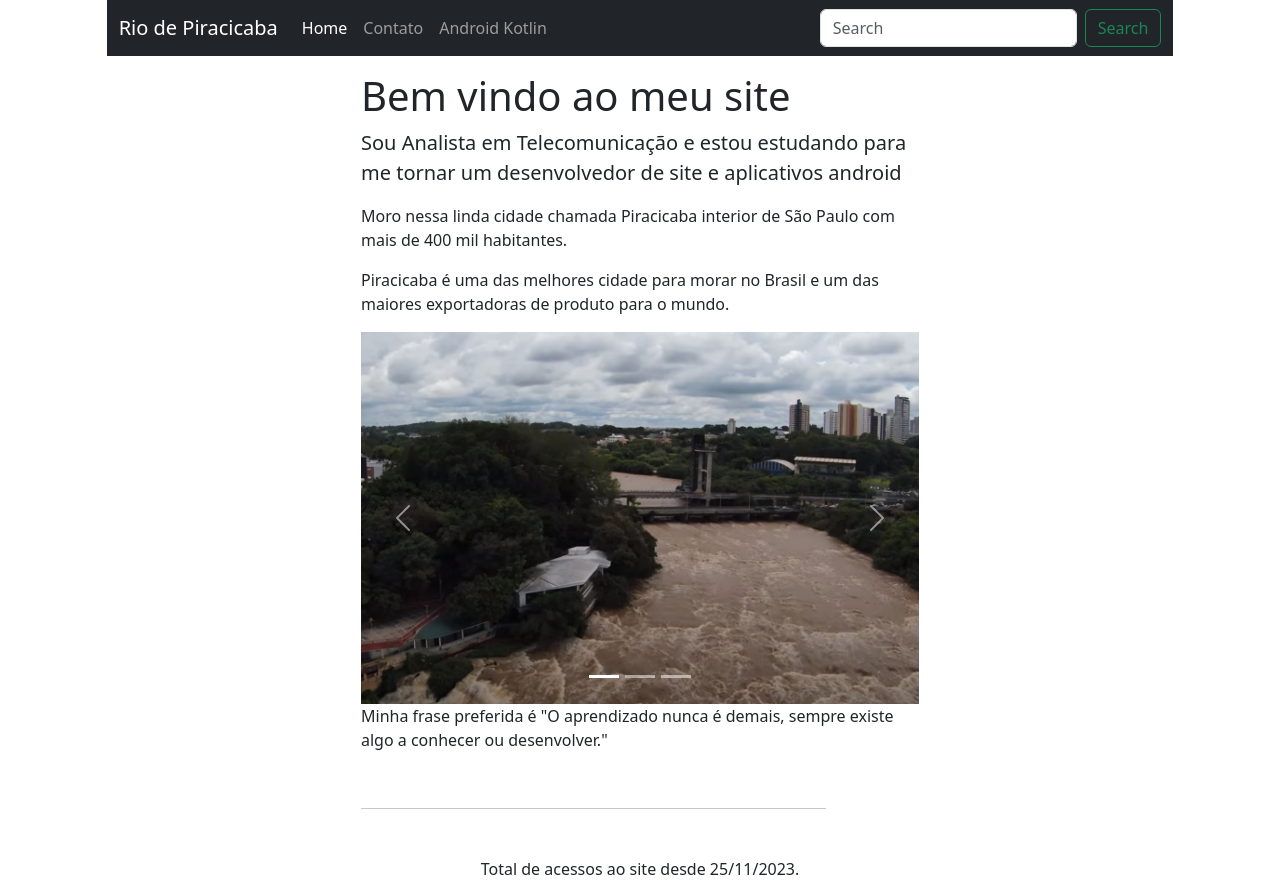
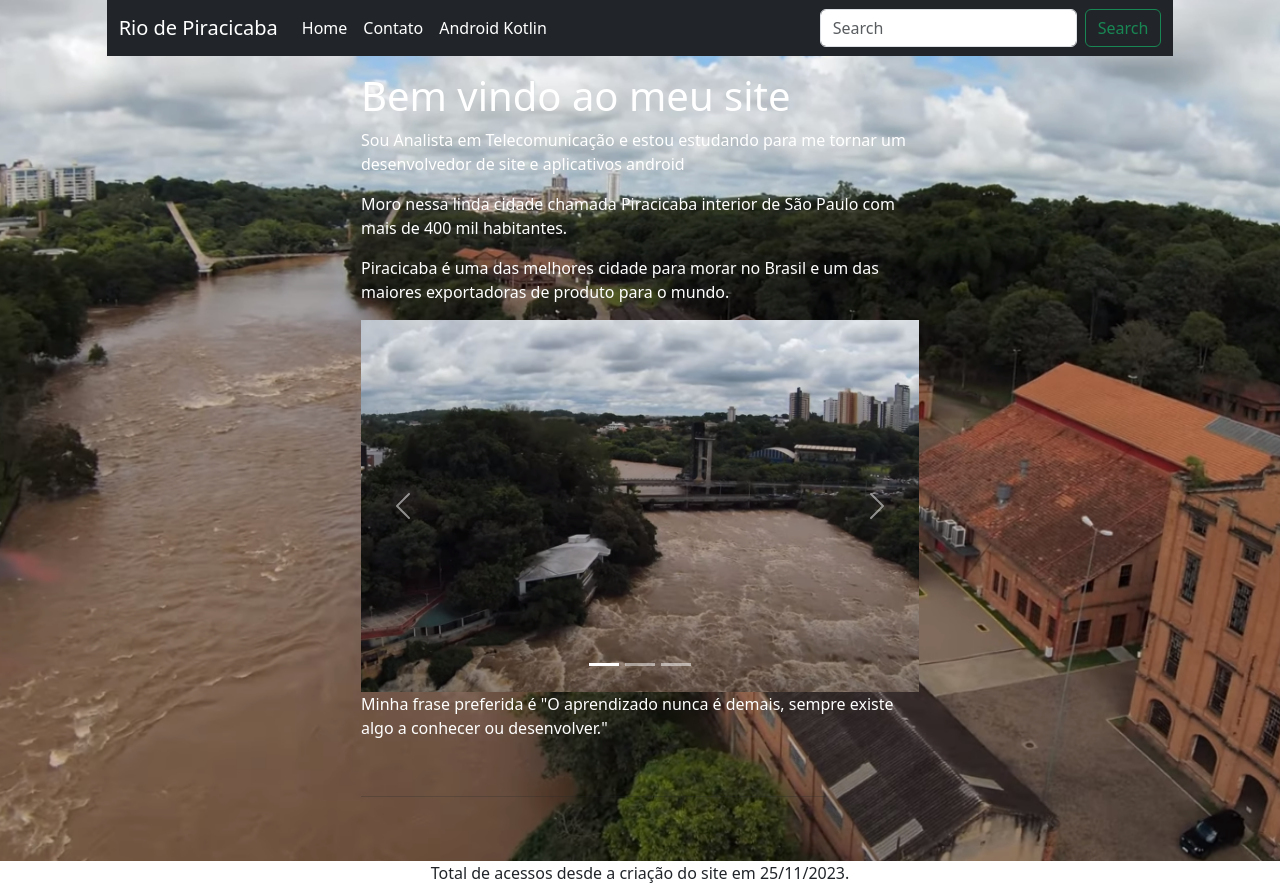
Before and after one commit to jojishimada/jojishimada.onrender.com, a Flask app: page / in a window 1280 px wide. Shown: the top 894 px of the page. Run offline with Flask 2, Linux system fonts and the light colour scheme; some libraries are stand-ins or nearby versions.

Commit message:
background

```diff
--- a/templates/contato.html
+++ b/templates/contato.html
@@ -13,6 +13,7 @@
 
   </head>
   <body>
+    <div class="bg-image d-flex justify-content-center align-items-center" class="container" style="background-image: url('/static/ponte_nova_rio_piracicaba.png'); background-repeat: no-repeat; background-size: cover; background-position: center center;">
     <nav class="navbar navbar-expand-lg navbar-dark bg-dark">
       <div class="container">
         <a class="navbar-brand" href="#">Joji Dev</a>
@@ -54,5 +55,6 @@
 
     <script src="https://cdn.jsdelivr.net/npm/bootstrap@5.3.0/dist/js/bootstrap.bundle.min.js" integrity="sha384-geWF76RCwLtnZ8qwWowPQNguL3RmwHVBC9FhGdlKrxdiJJigb/j/68SIy3Te4Bkz" crossorigin="anonymous"></script>
     <script src="main.js"></script>
+  </div>
   </body>
 </html>
--- a/templates/index.html
+++ b/templates/index.html
@@ -14,10 +14,11 @@
     <link href="https://cdn.jsdelivr.net/npm/bootstrap@5.3.0/dist/css/bootstrap.min.css" rel="stylesheet" integrity="sha384-9ndCyUaIbzAi2FUVXJi0CjmCapSmO7SnpJef0486qhLnuZ2cdeRhO02iuK6FUUVM" crossorigin="anonymous">
     <link rel="stylesheet" href="styles.css">
 
+
   </head>
   <body>
+    <div class="bg-image d-flex justify-content-center align-items-center" class="container" style="background-image: url('/static/ponte_nova_rio_piracicaba.png'); background-repeat: no-repeat; background-size: cover; background-position: center center;">
     <!--google adsense-->
-
     <script async src="https://pagead2.googlesyndication.com/pagead/js/adsbygoogle.js?client=ca-pub-9682289788014656"
      crossorigin="anonymous"></script>
 
@@ -26,9 +27,13 @@
      <script src="https://cdn.jsdelivr.net/npm/bootstrap@5.3.0/dist/js/bootstrap.bundle.min.js" integrity="sha384-geWF76RCwLtnZ8qwWowPQNguL3RmwHVBC9FhGdlKrxdiJJigb/j/68SIy3Te4Bkz" crossorigin="anonymous"></script>
      <script src="main.js"></script>
 
+
+
+
+
     <nav class="navbar col-lg-10 m-auto fixed-top navbar-expand-lg navbar-dark bg-dark" style="z-index: 999;">
       <div class="container">
-        <a class="navbar-brand" href="#">Rio de Piracicaba</a>
+        <a class="navbar-brand" href="https://riodepiracicaba.com.br/">Rio de Piracicaba</a>
         <button class="navbar-toggler" type="button" data-bs-toggle="collapse" data-bs-target="#navbarSupportedContent" aria-controls="navbarSupportedContent" aria-expanded="false" aria-label="Toggle navigation">
           <span class="navbar-toggler-icon"></span>
         </button>
@@ -38,10 +43,10 @@
               <a class="nav-link active" aria-current="page" href="https://riodepiracicaba.com.br/">Home</a>
             </li>
             <li class="nav-item">
-              <a class="nav-link" href="https://riodepiracicaba.com.br/contato">Contato</a>
+              <a class="nav-link active" aria-current="page" href="https://riodepiracicaba.com.br/contato">Contato</a>
             </li>
             <li class="nav-item">
-              <a class="nav-link" href="https://riodepiracicaba.com.br/desenvolvimentoAndroidKotlin/devandroidkotlin.html">Android Kotlin</a>
+              <a class="nav-link active" aria-current="page" href="https://riodepiracicaba.com.br/desenvolvimentoAndroidKotlin/devandroidkotlin.html">Android Kotlin</a>
             </li>
           </ul>
           <form class="d-flex" role="search">
@@ -52,12 +57,12 @@
       </div>
     </nav>
 
-    <div class="container my-5"><br>
-      <div class = "col-6 m-auto"> <h1>Bem vindo ao meu site</h1> </div>
+    <div class="container my-5");"><br>
+      <div class = "col-6 m-auto text-white"> <h1>Bem vindo ao meu site</h1> </div>
       <div class="col-lg-6 m-auto px-0">
-        <p class="fs-5">Sou Analista em Telecomunicação e estou estudando para me tornar um desenvolvedor de site e aplicativos android</p>
-        <p>Moro nessa linda cidade chamada Piracicaba interior de São Paulo com mais de 400 mil habitantes.</p>
-        <p> Piracicaba é uma das melhores cidade para morar no Brasil e um das maiores exportadoras de produto para o mundo.</p>
+        <p class="text-white">Sou Analista em Telecomunicação e estou estudando para me tornar um desenvolvedor de site e aplicativos android</p>
+        <p class="text-white">Moro nessa linda cidade chamada Piracicaba interior de São Paulo com mais de 400 mil habitantes.</p>
+        <p class="text-white"> Piracicaba é uma das melhores cidade para morar no Brasil e um das maiores exportadoras de produto para o mundo.</p>
 
         <div id="carouselExampleIndicators" class="carousel slide">
   <div class="carousel-indicators">
@@ -88,7 +93,7 @@
 </div>
 
 
-        <p>Minha frase preferida é "O aprendizado nunca é demais, sempre existe algo a conhecer ou desenvolver."</p><br>
+        <p class="text-white">Minha frase preferida é "O aprendizado nunca é demais, sempre existe algo a conhecer ou desenvolver."</p><br>
 
         <hr class="col-10 my-64">
 
@@ -100,9 +105,12 @@
     <script src="https://cdn.jsdelivr.net/npm/bootstrap@5.3.0/dist/js/bootstrap.bundle.min.js" integrity="sha384-geWF76RCwLtnZ8qwWowPQNguL3RmwHVBC9FhGdlKrxdiJJigb/j/68SIy3Te4Bkz" crossorigin="anonymous"></script>
     <script src="main.js"></script>
 
+  </div>
+    <div class="float-container">
+        <div align=center><div><p>Total de acessos desde a criação do site em 25/11/2023.</p></div><a href='https://contador.s12.com.br'><img src='https://contador.s12.com.br/img-zZcWZzyZ7Db7x41B-9.gif' border='0' alt='contador gratuito de visitas'></a><script type='text/javascript' src='https://contador.s12.com.br/ad.js?id=zZcWZzyZ7Db7x41B'></script></div>
 
-    <div class="float-container">
-        <div align=center><div><p>Total de acessos ao site desde 25/11/2023.</p></div><a href='https://contador.s12.com.br'><img src='https://contador.s12.com.br/img-zZcWZzyZ7Db7x41B-9.gif' border='0' alt='contador gratuito de visitas'></a><script type='text/javascript' src='https://contador.s12.com.br/ad.js?id=zZcWZzyZ7Db7x41B'></script></div>
+
+
 
 
 
@@ -119,6 +127,10 @@
         -->
 
         </div>
+
+
     </footer>
+
+
   </body>
 </html>
```
Also changed, not shown: objetivo.png (added).
